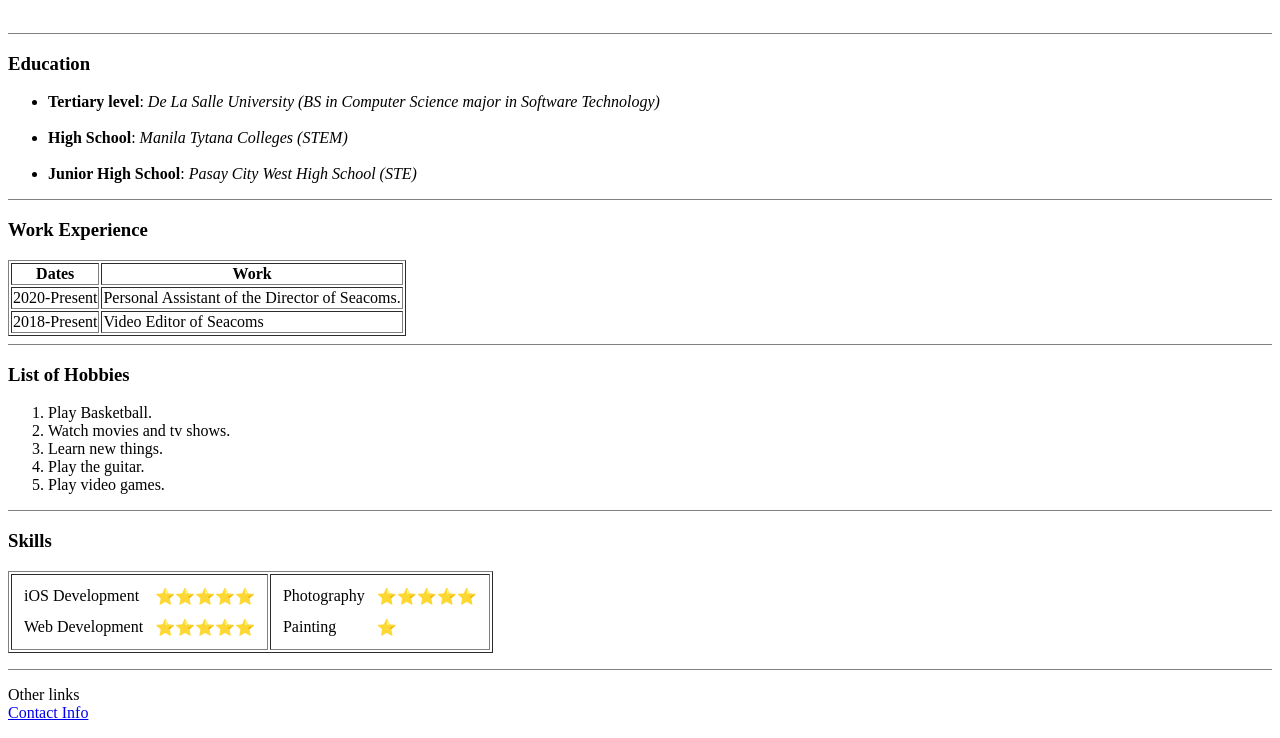
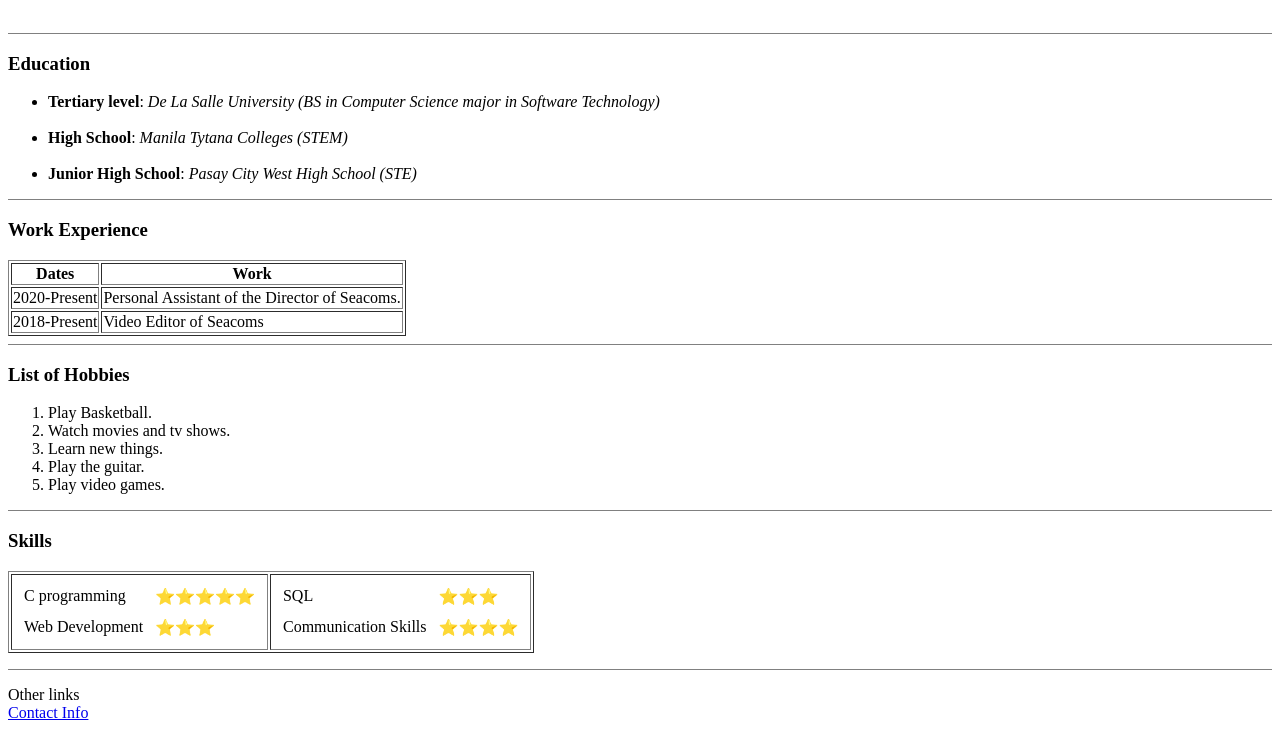
Before and after one commit to Josh-Dane/cv, a plain HTML site: page index.html in a window 1280 px wide. Shown: the part 560-1298 px from the top of the page. Drawn offline with Linux system fonts and the light colour scheme.

Commit message:
Update index.html

```diff
--- a/index.html
+++ b/index.html
@@ -11,11 +11,11 @@
                 <img src="website pic.jpg" alt="Just some dude doing a heart pose on the cheek"></td>
             <td>
                 <h1> Josh Dane C. Villavicencio </h1>
-                <p><em>A <strong>Global Impact Pastor</strong> of <a href="https://www.facebook.com/BetterLifeCenterPH" target="_blank"><strong> Better Life Center</strong></a> and a Successful Technology Business Owner.</em></p>
+                <p><em>An aspiring <strong>Global Impact Pastor</strong> of <a href="https://www.facebook.com/BetterLifeCenterPH" target="_blank"><strong> Better Life Center</strong></a> and a soon to be successful Technology Business Owner.</em></p>
                 <br>
                 <p align = "justify">
                     I am a student at De La Salle University currently studying computer science.
-                    My goal is to become a pastor <br>that will reach lives of billions of people and that God will touch
+                    My goal is to become a pastor <br>that will reach the lives of billions of people and that God will touch
                     those lives and have a relationship with Him.
                     <br>I plan to do this by creating a money machine that will provide all the necessities and resources
                     to expand <br> the kingdom of God through my own tech company.
@@ -73,24 +73,24 @@
                 <td>
                     <table cellspacing ="10">
                         <tr>
-                            <td>iOS Development</td>
+                            <td>C programming</td>
                             <td>⭐⭐⭐⭐⭐</td>
                         </tr>
                         <tr>
                             <td>Web Development</td>
-                            <td>⭐⭐⭐⭐⭐</td>
+                            <td>⭐⭐⭐</td>
                         </tr>
                     </table>
                 </td>
                 <td>
                     <table cellspacing ="10">
                     <tr>
-                        <td>Photography</td>
-                        <td>⭐⭐⭐⭐⭐</td>
+                        <td>SQL</td>
+                        <td>⭐⭐⭐</td>
                     </tr>
                     <tr>
-                        <td>Painting</td>
-                        <td>⭐</td>
+                        <td>Communication Skills</td>
+                        <td>⭐⭐⭐⭐</td>
                     </tr>
                     </table>
                 </td>
```
